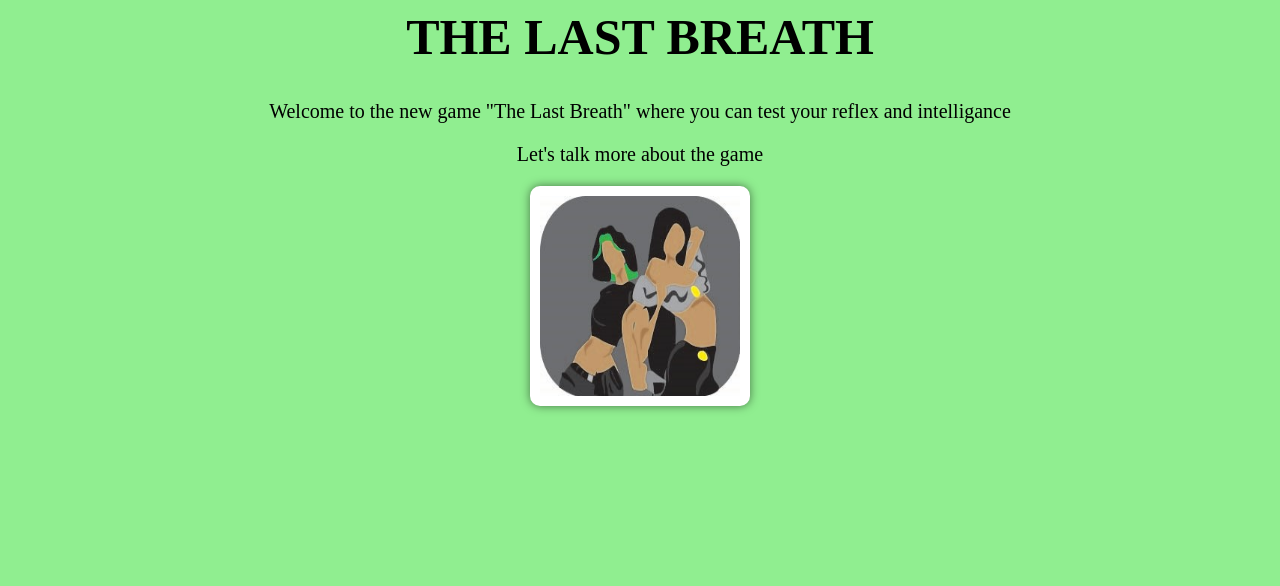
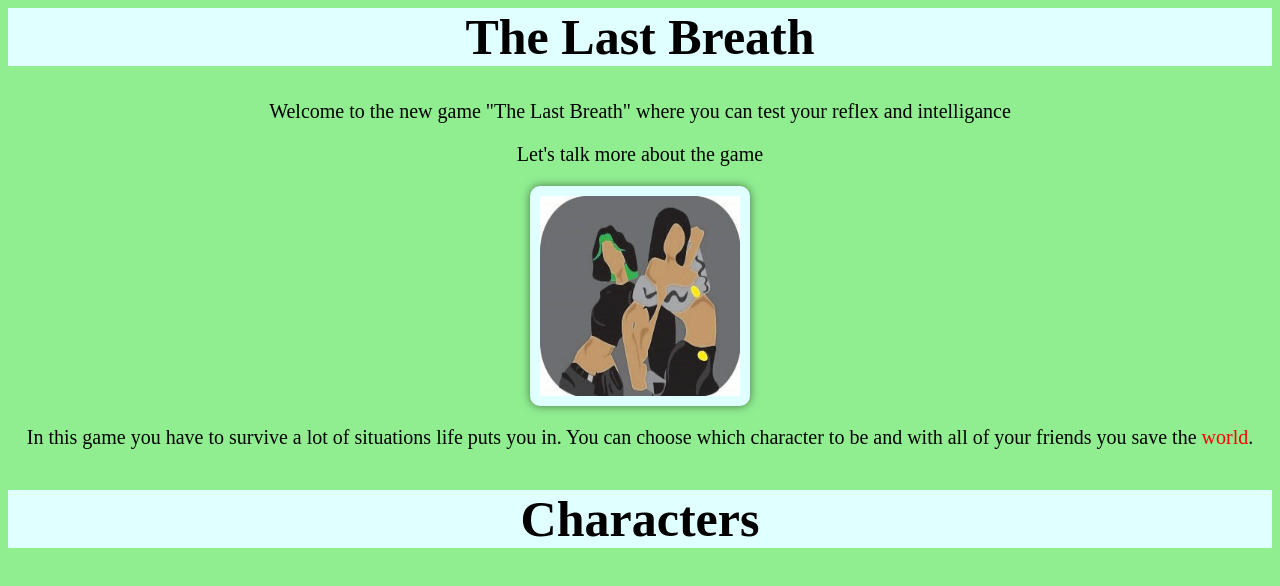
Before and after one commit to Drmasssnii/igrica, a plain HTML site: page index.html in a window 1280 px wide. Drawn offline with Linux system fonts and the light colour scheme.

Commit message:
naslov 2

```diff
--- a/index.html
+++ b/index.html
@@ -5,12 +5,16 @@
             <title>THE LAST BREATH</title>
         </head>
         <body>
-            <h1 >THE LAST BREATH</h1>
+            <h1 >The Last Breath</h1>
 
             <p> Welcome to the new game "The Last Breath" where you can test your reflex and intelligance</p>
 
             <p> Let's talk more about the game </p>
             <img src="ikona.jpg.jpg"
+            <hr>
+            <p class="p2"> In this game you have to survive a lot of situations life puts you in. You can choose which character to be and with all of your friends you save the <span class="crvena-riječ"> world</span>.</p>
+            <h2> Characters </h2>
+
         </body>
     </html>
 </DOCTYPE>
--- a/styles.css
+++ b/styles.css
@@ -1,6 +1,7 @@
 h1 {
     text-align: center;
     font-size: 50;
+    background-color: lightcyan;
 }
 
 body {
@@ -15,7 +16,7 @@ p {
 
 /* Add a white square background for the h1 title */
 img {
-    background-color: white;
+    background-color: lightcyan;
     padding: 10px;
     border-radius: 10px;
     box-shadow: 0 0 10px rgba(0, 0, 0, 0.5);
@@ -25,3 +26,18 @@ img {
     margin-left: auto;
     margin-right: auto;
 }
+
+p2 {
+    text-align: center;
+    font-size: 20px;}
+
+    span {
+
+        color:red;
+    }
+
+    h2 {
+        text-align: center;
+        font-size: 50px;
+        background-color: lightcyan;
+    }
```
